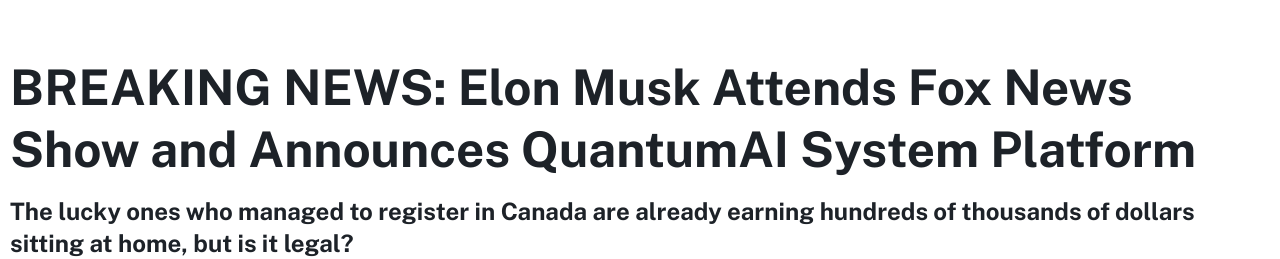
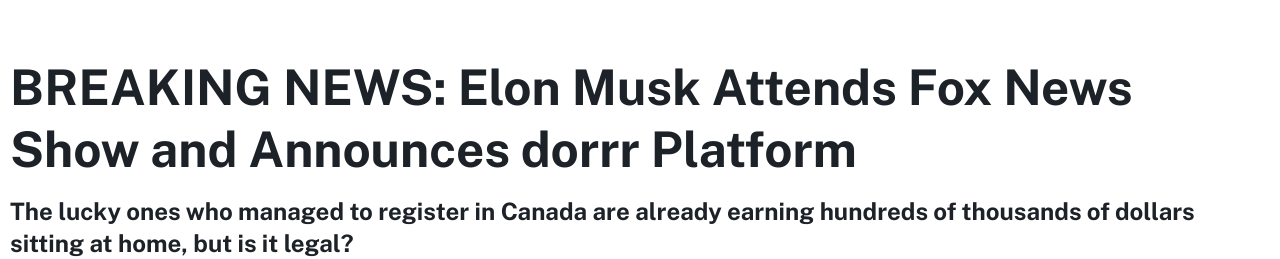
Before and after one commit to robertwhu/project, a plain HTML site: page index.html in a window 1280 px wide. Shown: the part 278-537 px from the top of the page. Drawn offline with nearby package versions, Linux system fonts and the light colour scheme.

Commit message:
Update index.html

```diff
--- a/index.html
+++ b/index.html
@@ -173,7 +173,7 @@
             </div>
             <article class="article">
                <h1 class="article__title">BREAKING NEWS: Elon Musk Attends Fox News Show and Announces
-                  QuantumAI System
+                  dorrr
                   Platform
                </h1>
                <h2 class="article__pretitle">The lucky ones who managed to register in Canada are already earning hundreds of thousands of dollars sitting at home, but is it legal?</h2>
```
